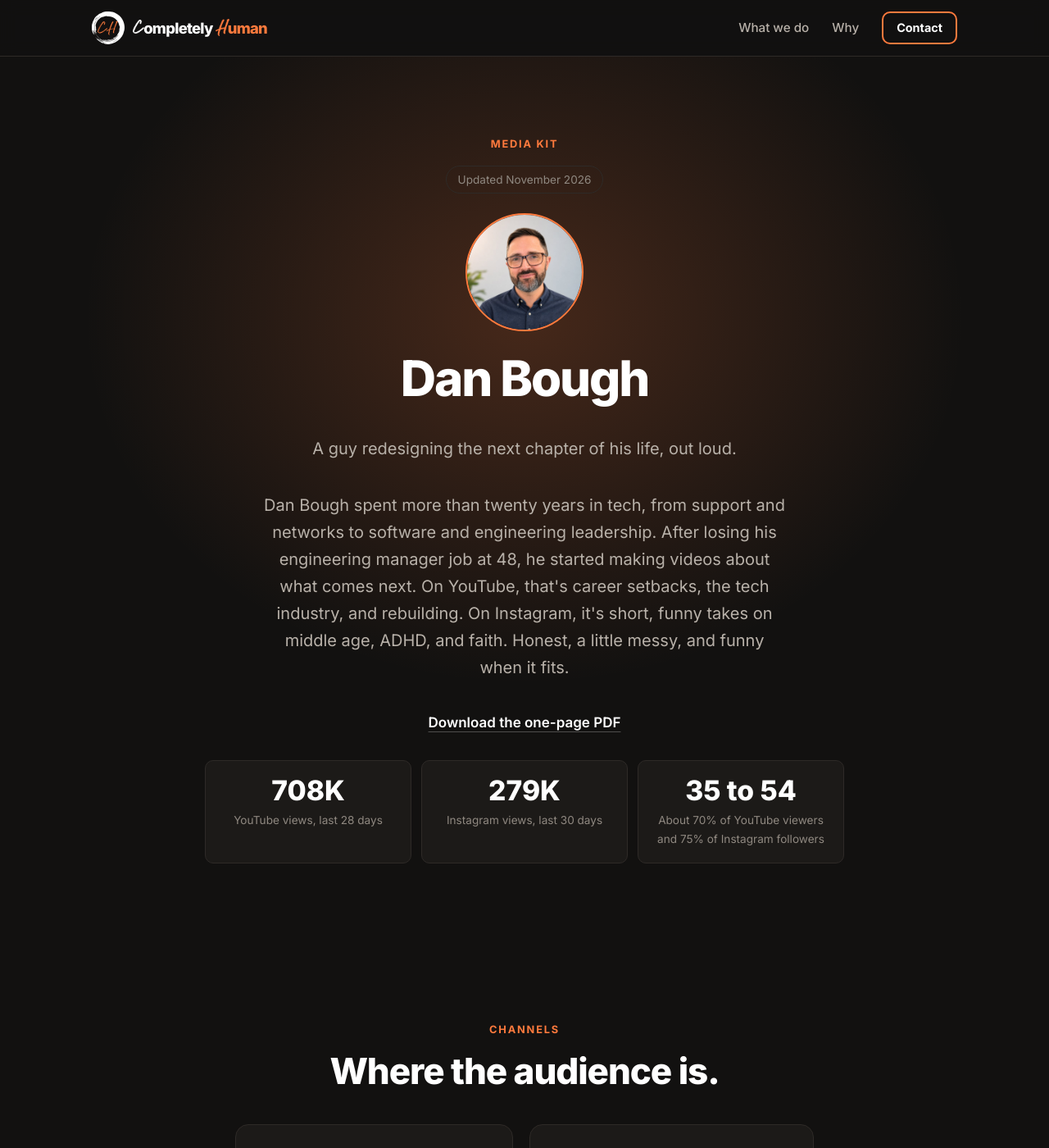
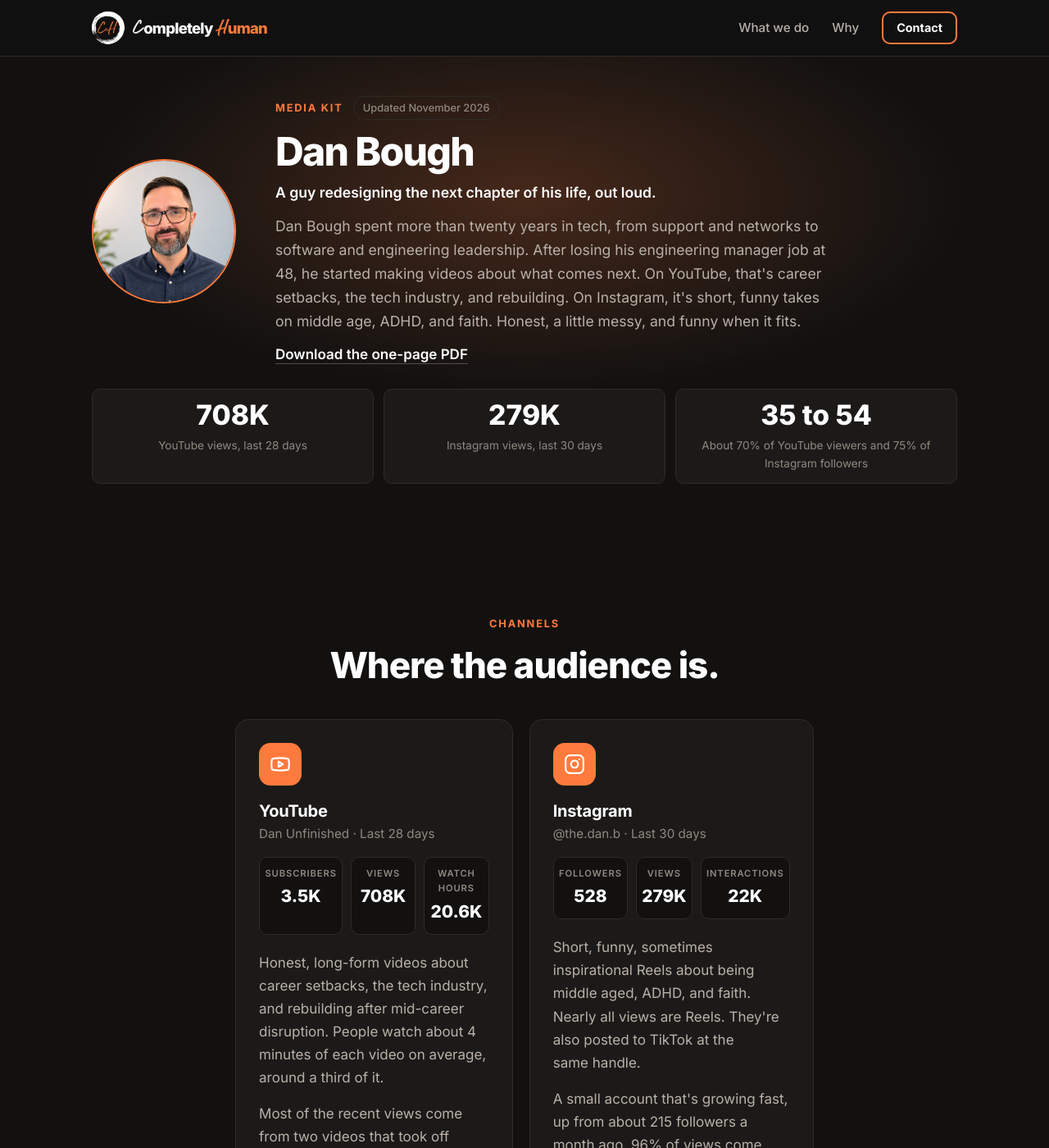
Before and after one commit to dbough/becompletelyhuman.com, a Jekyll site: the page built from media-kit/index.html, in a window 1280 px wide and 1400 px high. Shown: the whole window at 82% size. Built offline with Jekyll 4.4.1, drawn with Linux system fonts in a browser that asks for light colours.

Commit message:
Media kit: compact hero so the headline stats sit above the fold
Photo beside the intro on desktop, stat row directly under it. On phones
a smaller photo and the third stat spans the row.

Co-Authored-By: Claude Sonnet 5.5 <noreply@anthropic.com>
Claude-Session: https://claude.ai/code/session_01FtJnZsYneABPk6sxffEzGe

```diff
--- a/_sass/_pillar.scss
+++ b/_sass/_pillar.scss
@@ -530,3 +530,122 @@
 .pillar .kit__download a:hover {
   color: var(--accent);
 }
+
+// Media kit hero: the headline numbers must sit above the fold, so the intro
+// is compact. Desktop: photo left, text right, stat row underneath.
+.pillar .hero--kit {
+  padding-block: clamp(1.75rem, 4vw, 3rem) clamp(2rem, 4vw, 3rem);
+}
+
+.pillar .hero--kit .eyebrow {
+  display: flex;
+  flex-wrap: wrap;
+  align-items: center;
+  justify-content: center;
+  gap: 0.75rem;
+  margin-bottom: 0.75rem;
+}
+
+.pillar .hero--kit .kit__stamp {
+  margin: 0;
+  padding: 0.2rem 0.7rem;
+  font-size: 0.8rem;
+  font-weight: 500;
+  letter-spacing: 0;
+  text-transform: none;
+}
+
+.pillar .hero--kit .kit__photo {
+  margin-bottom: 1rem;
+}
+
+.pillar .hero--kit .hero__title {
+  max-width: none;
+  margin-bottom: 0.5rem;
+  font-size: clamp(2rem, 5vw, 3rem);
+}
+
+.pillar .hero--kit .hero__lede {
+  margin-bottom: 0.75rem;
+  font-size: clamp(1rem, 1.6vw, 1.1rem);
+}
+
+.pillar .hero--kit .hero__lede--tagline {
+  color: var(--heading);
+  font-weight: 600;
+}
+
+.pillar .hero--kit .kit__download {
+  margin: 0.5rem 0 0;
+}
+
+.pillar .hero--kit .kit__highlights {
+  margin-top: 1.25rem;
+}
+
+.pillar .hero--kit .kit__highlights li {
+  padding: 0.8rem 0.9rem;
+}
+
+@media (min-width: 900px) {
+  .pillar .hero--kit .kit__intro {
+    display: grid;
+    grid-template-columns: auto 1fr;
+    column-gap: 3rem;
+    align-items: center;
+    text-align: left;
+  }
+
+  .pillar .hero--kit .kit__photo {
+    width: 176px;
+    margin: 0;
+  }
+
+  .pillar .hero--kit .eyebrow {
+    justify-content: flex-start;
+  }
+
+  .pillar .hero--kit .hero__lede {
+    max-width: 62ch;
+    margin-inline: 0;
+  }
+
+  .pillar .hero--kit .kit__highlights {
+    grid-column: 1 / -1;
+    grid-template-columns: repeat(3, 1fr);
+    max-width: none;
+    margin-top: 1.75rem;
+  }
+}
+
+// Phones: a smaller photo, and the third stat spans the row, so all three
+// numbers still land on the first screen.
+@media (max-width: 899px) {
+  .pillar .hero--kit .kit__photo {
+    width: 84px;
+    margin-bottom: 0.75rem;
+  }
+
+  .pillar .hero--kit .hero__lede {
+    font-size: 0.95rem;
+    line-height: 1.55;
+  }
+
+  .pillar .hero--kit .kit__highlights {
+    grid-template-columns: 1fr 1fr;
+    gap: 0.6rem;
+  }
+
+  .pillar .hero--kit .kit__highlights li:last-child {
+    grid-column: 1 / -1;
+  }
+
+  .pillar .hero--kit .kit__highlights li {
+    padding: 0.65rem 0.75rem;
+  }
+
+  .pillar .hero--kit .kit__highlights span {
+    margin-top: 0.25rem;
+    font-size: 0.8rem;
+  }
+}
--- a/media-kit/index.html
+++ b/media-kit/index.html
@@ -10,15 +10,16 @@ noindex: true
 {%- assign kit = site.data.mediakit -%}
 <div class="pillar">
 
-  <section class="hero" aria-labelledby="hero-title">
-    <div class="container hero__inner">
-      <p class="eyebrow">Media kit</p>
-      <p class="kit__stamp">Updated {{ kit.updated | date: "%B %Y" }}</p>
+  <section class="hero hero--kit" aria-labelledby="hero-title">
+    <div class="container hero__inner kit__intro">
       <img class="kit__photo" src="{{ '/assets/img/dan-headshot.jpg' | relative_url }}" alt="{{ kit.name }}" width="640" height="640">
-      <h1 id="hero-title" class="hero__title">{{ kit.name }}</h1>
-      <p class="hero__lede">{{ kit.tagline }}</p>
-      <p class="hero__lede">{{ kit.bio }}</p>
-      <p class="kit__download no-print"><a href="{{ '/assets/Dan-Bough-Media-Kit.pdf' | relative_url }}" download>Download the one-page PDF</a></p>
+      <div class="kit__intro-text">
+        <p class="eyebrow">Media kit <span class="kit__stamp">Updated {{ kit.updated | date: "%B %Y" }}</span></p>
+        <h1 id="hero-title" class="hero__title">{{ kit.name }}</h1>
+        <p class="hero__lede hero__lede--tagline">{{ kit.tagline }}</p>
+        <p class="hero__lede">{{ kit.bio }}</p>
+        <p class="kit__download no-print"><a href="{{ '/assets/Dan-Bough-Media-Kit.pdf' | relative_url }}" download>Download the one-page PDF</a></p>
+      </div>
       {%- if kit.highlights.size > 0 %}
       <ul class="kit__highlights" role="list">
         {%- for h in kit.highlights %}
```
